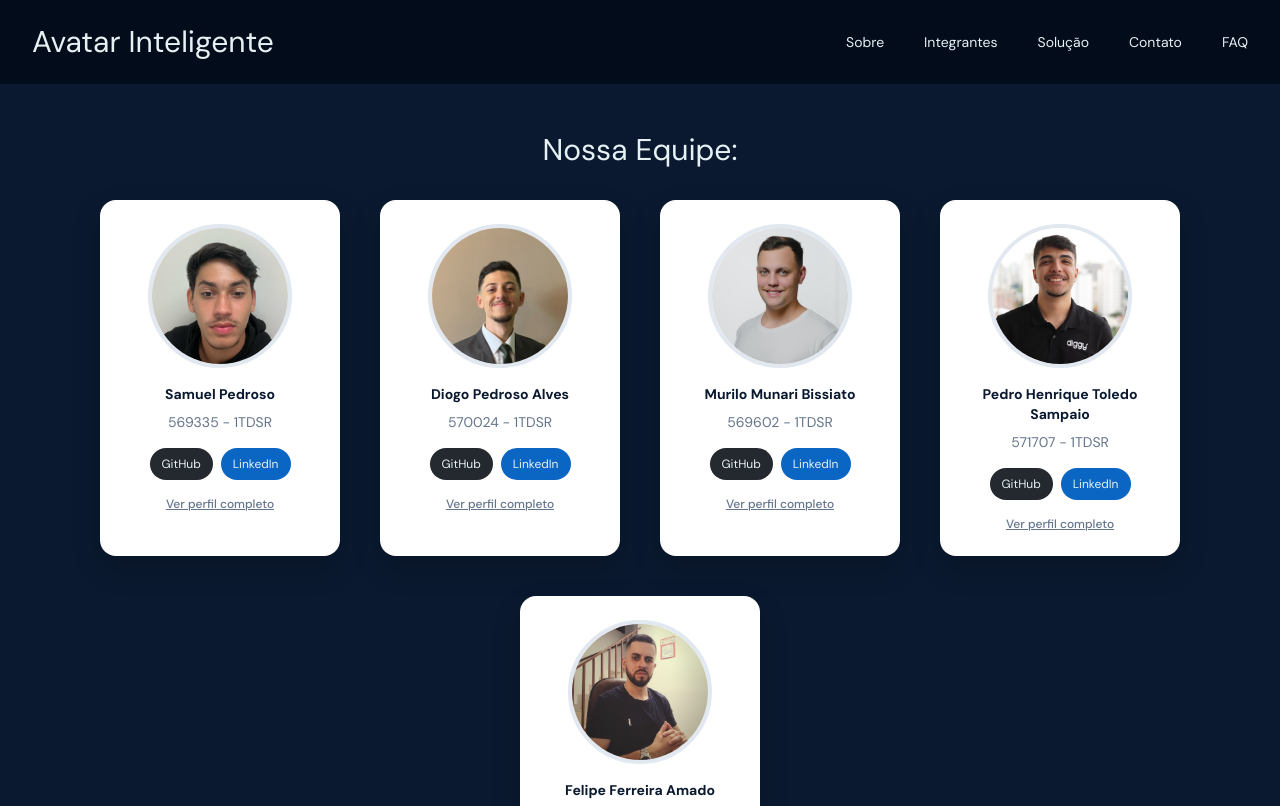
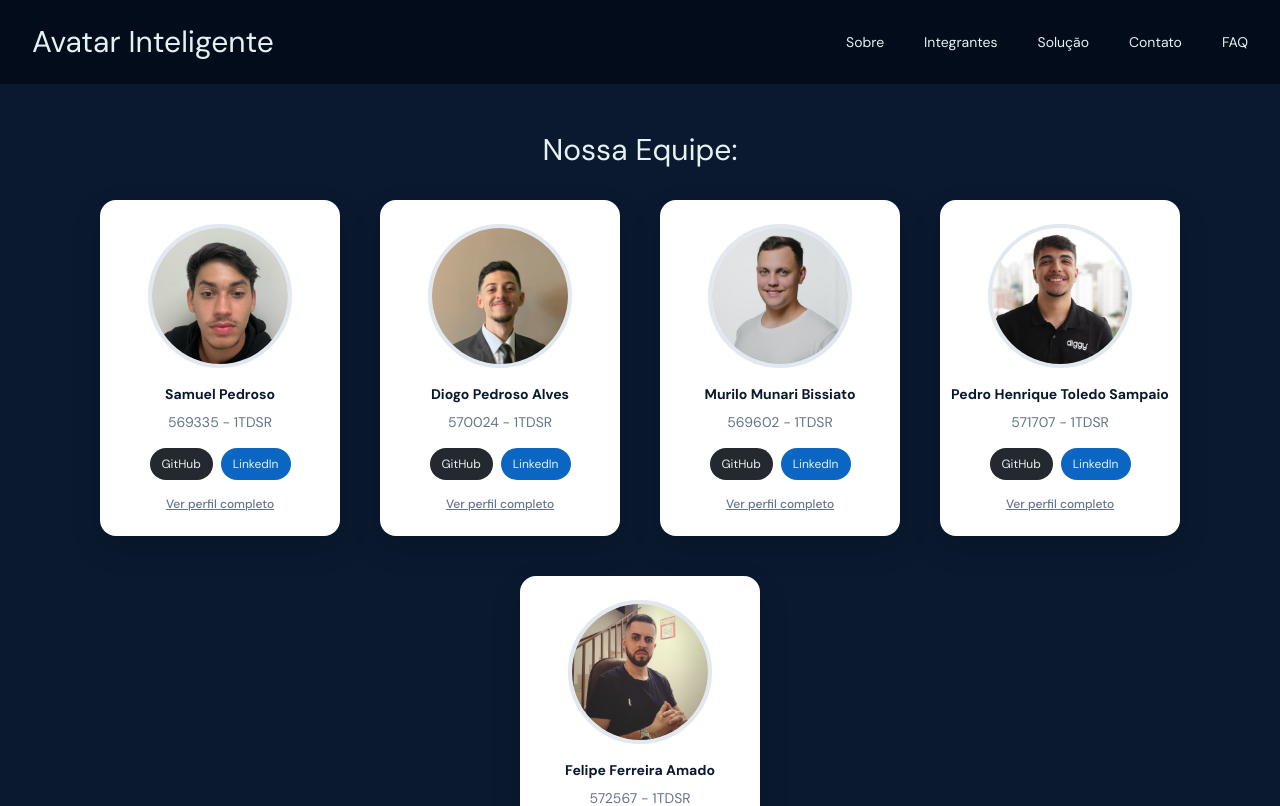
Before and after one commit to DiogoPedrosoAlves/soulup-techleet, a React (Vite) app: page /integrantes in a window 1280 px wide. Shown: the top 806 px of the page. Built offline with nearby package versions, Linux system fonts and the light colour scheme.

Commit message:
Correção nome Pedro

```diff
--- a/src/components/membros/MembroCard.tsx
+++ b/src/components/membros/MembroCard.tsx
@@ -10,7 +10,7 @@ export default function MembroCard({ membro }: MembroCardProps) {
   const navigate = useNavigate();
 
   return (
-    <Card className="flex w-60 max-w-full flex-col items-center gap-2 text-secondary">
+    <Card className=" px-0 flex w-60 max-w-full flex-col items-center gap-2 text-secondary">
       <img
         src={membro.foto}
         alt={membro.nome}
--- a/src/pages/Integrantes.tsx
+++ b/src/pages/Integrantes.tsx
@@ -8,7 +8,7 @@ export default function Integrantes() {
 
   return (
     <Layout>
-      <section className="mx-auto max-w-6xl px-4 py-12 text-center">
+      <section className="mx-auto px-4 py-12 text-center">
         <h2 className="mb-8 font-sans text-3xl">Nossa Equipe:</h2>
         <div className="flex flex-wrap justify-center gap-6 lg:gap-10">
           {membros.map((membro) => (
```
